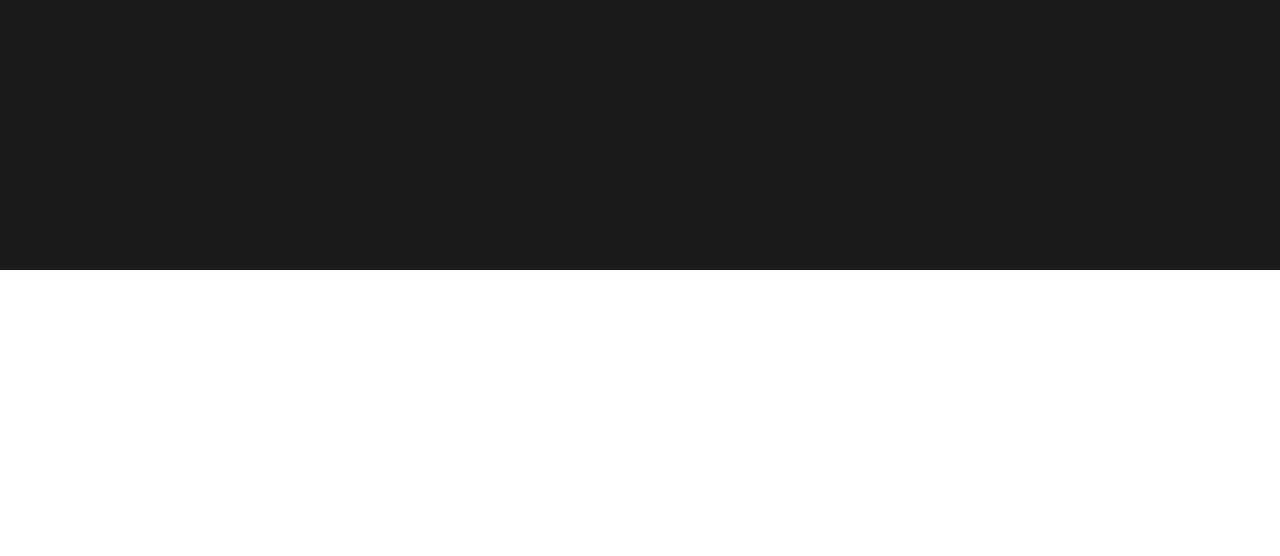
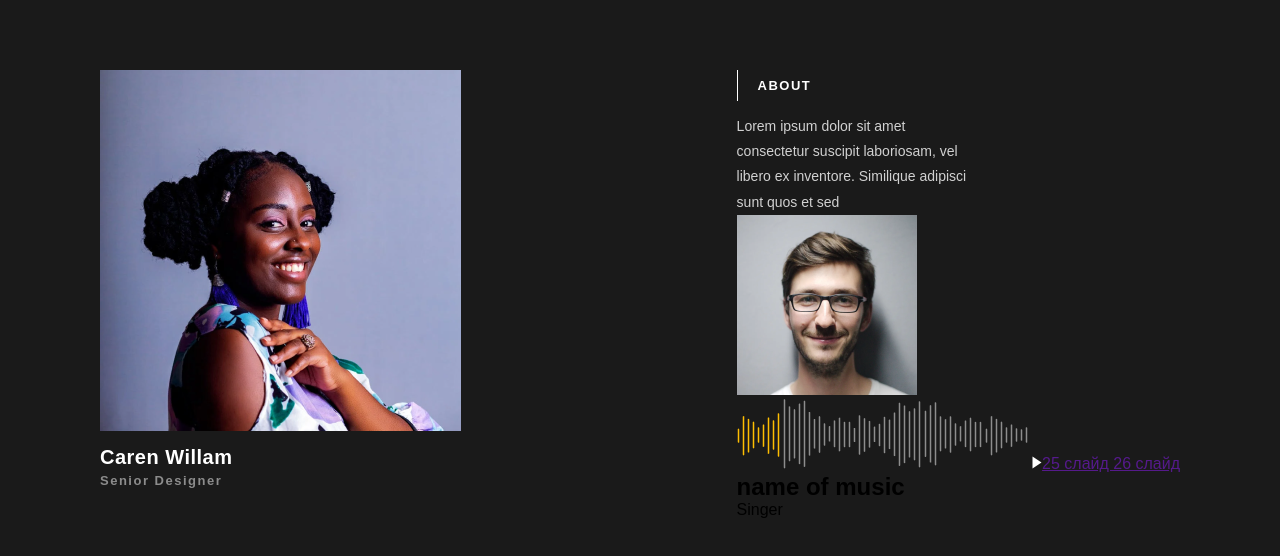
Before and after one commit to Anton13424/site, a plain HTML site: page index.html in a window 1280 px wide. Shown: the part 510-1066 px from the top of the page. Before the commit the page ends 800 px from the top, so only its background shows below. Drawn offline with Linux system fonts and the light colour scheme.

Commit message:
info card

```diff
--- a/index.html
+++ b/index.html
@@ -1,10 +1,10 @@
 <!DOCTYPE html>
 <html lang="en">
   <head>
-    <meta charset="UTF-8">
-    <meta name="viewport" content="width=device-width, initial-scale=1.0">
+    <meta charset="UTF-8" />
+    <meta name="viewport" content="width=device-width, initial-scale=1.0" />
     <title>Document</title>
-    <link rel="stylesheet" href="./style.css">
+    <link rel="stylesheet" href="./style.css" />
   </head>
   <body>
     <header class="header">
@@ -28,16 +28,43 @@
         </nav>
         <section class="header-title">
           <span class="header-subtitle-text">featured class</span>
-                <h1 class="header-title-text">
-                    the role of
-                    User Interface
-                    Designer
-                </h1>
+          <h1 class="header-title-text">the role of User Interface Designer</h1>
 
           <a href="#" class="join">
-                    <img src="/img/icons/arrow.svg" alt="">
-                    <span class="join-text">join <br> The Class </span>
+            <img src="/img/icons/arrow.svg" alt="" />
+            <span class="join-text"
+              >join <br />
+              The Class
+            </span>
           </a>
+        </section>
+        <section class="header-info-block">
+          <div class="card-info">
+            <img src="./img/girl-avatar.png" alt="" class="card-info-img" />
+            <h2 class="info-title">Caren Willam</h2>
+            <span class="info-subtitle"> Senior Designer </span>
+          </div>
+
+          <div class="card-about">
+            <div class="about-text-wrapper">
+              <span class="about-subtitle-text">About</span>
+              <p class="about-desc">
+                Lorem ipsum dolor sit amet consectetur suscipit laboriosam, vel
+                libero ex inventore. Similique adipisci sunt quos et sed
+              </p>
+            </div>
+
+            <div class="audio-block">
+                <img src="./img/man-avatar.png" alt="">
+                <div class="audio-container">
+                    <img src="./img/audio.png" class="audio-track" alt="">
+                    <a href="" class="play-btn"><img src="./img/icons/play.svg" alt="">25 слайд 26 слайд</a>
+                </div>
+            </div>
+
+            <h2 class="about-title">name of music</h2>
+            <span class="about-subtitle">Singer</span>
+          </div>
         </section>
       </div>
     </header>
--- a/style.css
+++ b/style.css
@@ -84,3 +84,45 @@
     font-weight: bold;
     border-radius: 6px;
 }
+.header-info-block{
+    display: flex;
+    justify-content: space-between;
+}
+.card-info{
+    max-width: 361px;
+}
+.card-info-img{
+    display: flex;
+}
+.info-title{
+    font-size: 20px;
+    font-weight: bold;
+    color: #FFF;
+    letter-spacing: 0.5px;
+    margin-top: 15px;
+    margin-bottom: 4px;
+}
+.info-subtitle{
+    font-size: 13px;
+    color: #8c8c8c;
+    font-weight: bold;
+    letter-spacing: 1.5px;
+    display: block;
+}
+.about-subtitle-text{
+    display: inline-block;
+    border-left: 1px solid #FFF;
+    padding: 8px 0 8px 20px;
+    color: #FFF;
+    font-weight: bold;
+    font-size: 13px;
+    margin-bottom: 13px;
+    text-transform: uppercase;
+    letter-spacing: 1.5px;
+}
+.about-desc{
+    color: #d1d1d1;
+    max-width: 240px;
+    font-size: 14px;
+    line-height: 1.8;
+}
```
Lines whose indentation alone changed are shown as unchanged.
